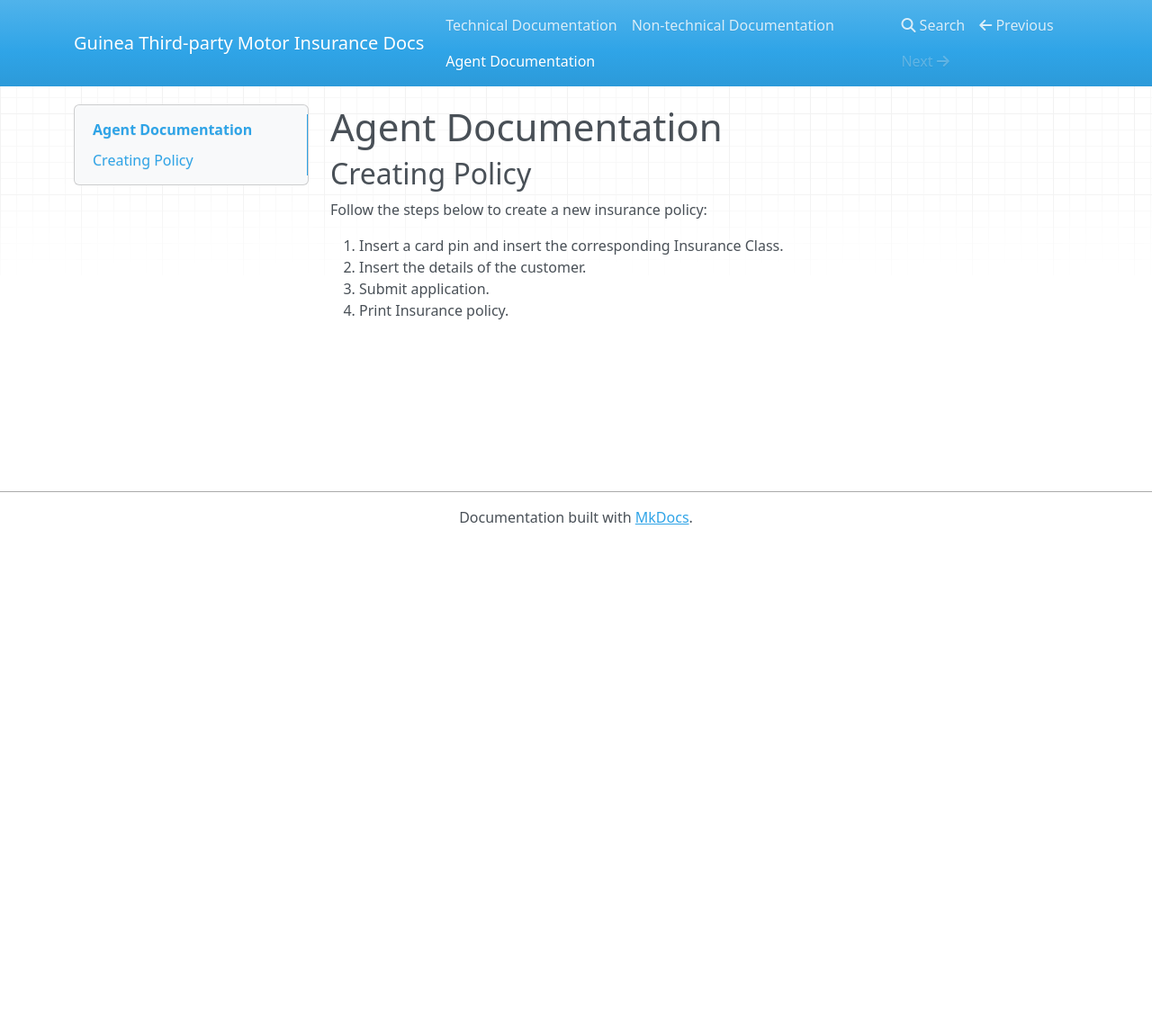
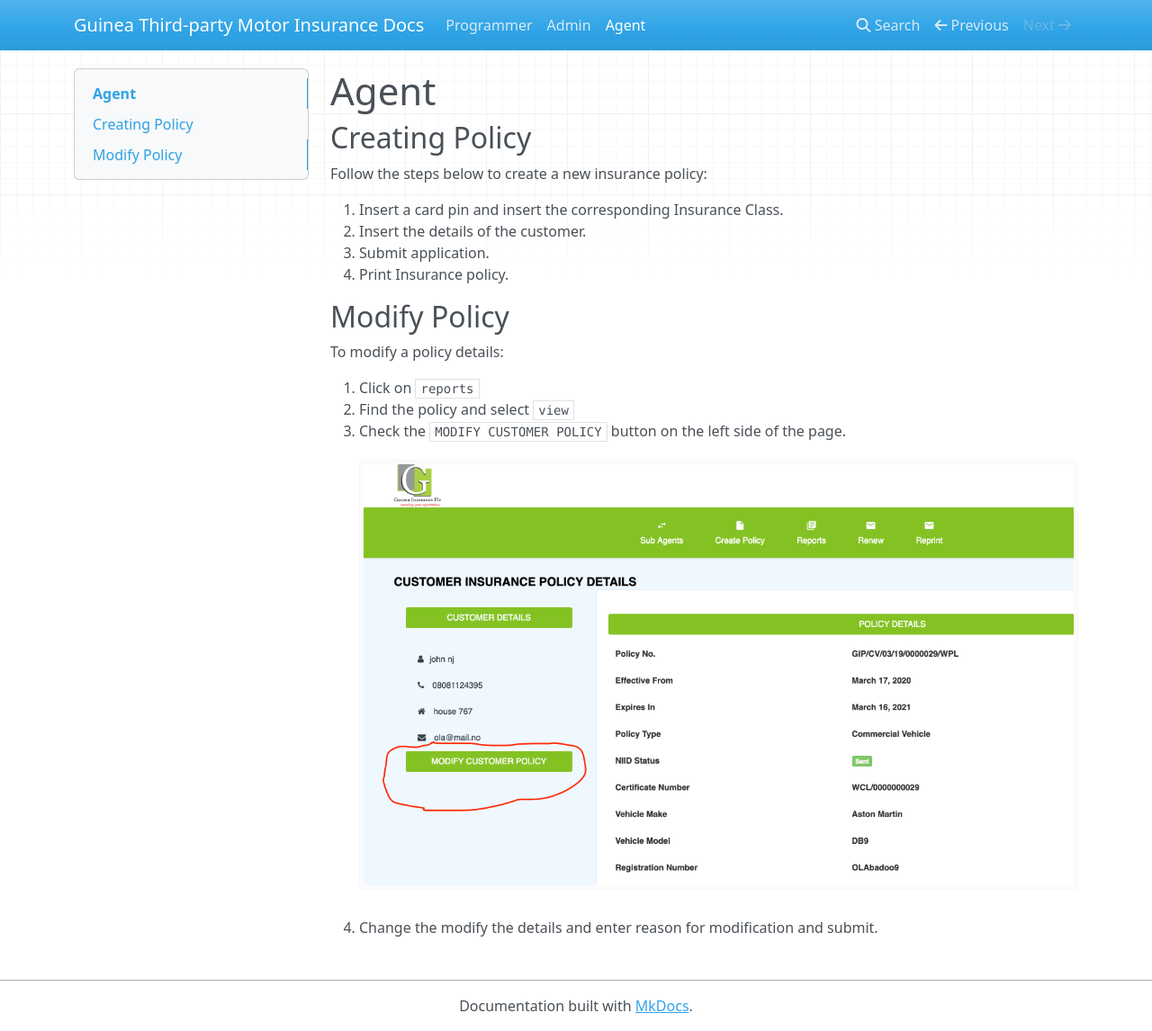
Before and after one commit to felixiho/motor-docs, an MkDocs documentation site: the page built from docs/agents.md, in a window 1280 px wide and 1146 px high. Shown: the whole window at 90% size. Built offline with MkDocs 1.6.1, drawn with Linux system fonts in a browser that asks for light colours; nearby versions of some CDN libraries.

Commit message:
modify policy

```diff
--- a/docs/about.md
+++ b/docs/about.md
@@ -1,6 +1,6 @@
 
 
-# Non-technical Documentation
+# Admin
 
 ## Create New Agents
 Navigate to User while logged in as an **ICT STAFF** and click on `Create New` under `Agents`. Fill in the agents details.
--- a/docs/agents.md
+++ b/docs/agents.md
@@ -1,4 +1,4 @@
-# Agent Documentation
+# Agent
 
 ## Creating Policy
 Follow the steps below to create a new insurance policy:
@@ -7,3 +7,12 @@ Follow the steps below to create a new insurance policy:
 2.  Insert the details of the customer.
 3.  Submit application.
 4.  Print Insurance policy.
+
+## Modify Policy
+To modify a policy details:
+
+1.  Click on `reports`
+2.  Find the policy and select `view`
+3.  Check the `MODIFY CUSTOMER POLICY` button on the left side of the page.
+    ![modify](img/modify.png)
+4.  Change the modify the details and enter reason for modification and submit.
--- a/docs/index.md
+++ b/docs/index.md
@@ -1,5 +1,5 @@
 
-# Technical Documentation
+# Programmer
 
 This is the official technical documentation of the *Guinea Insurance Third Party Motor Insurance*.
 Any Developer looking to contribute to this project is expected to **THOROULY READ THIS BRIEF DOCUMENTATION** first.
```
Also changed, not shown: docs/img/modify.png (added).
